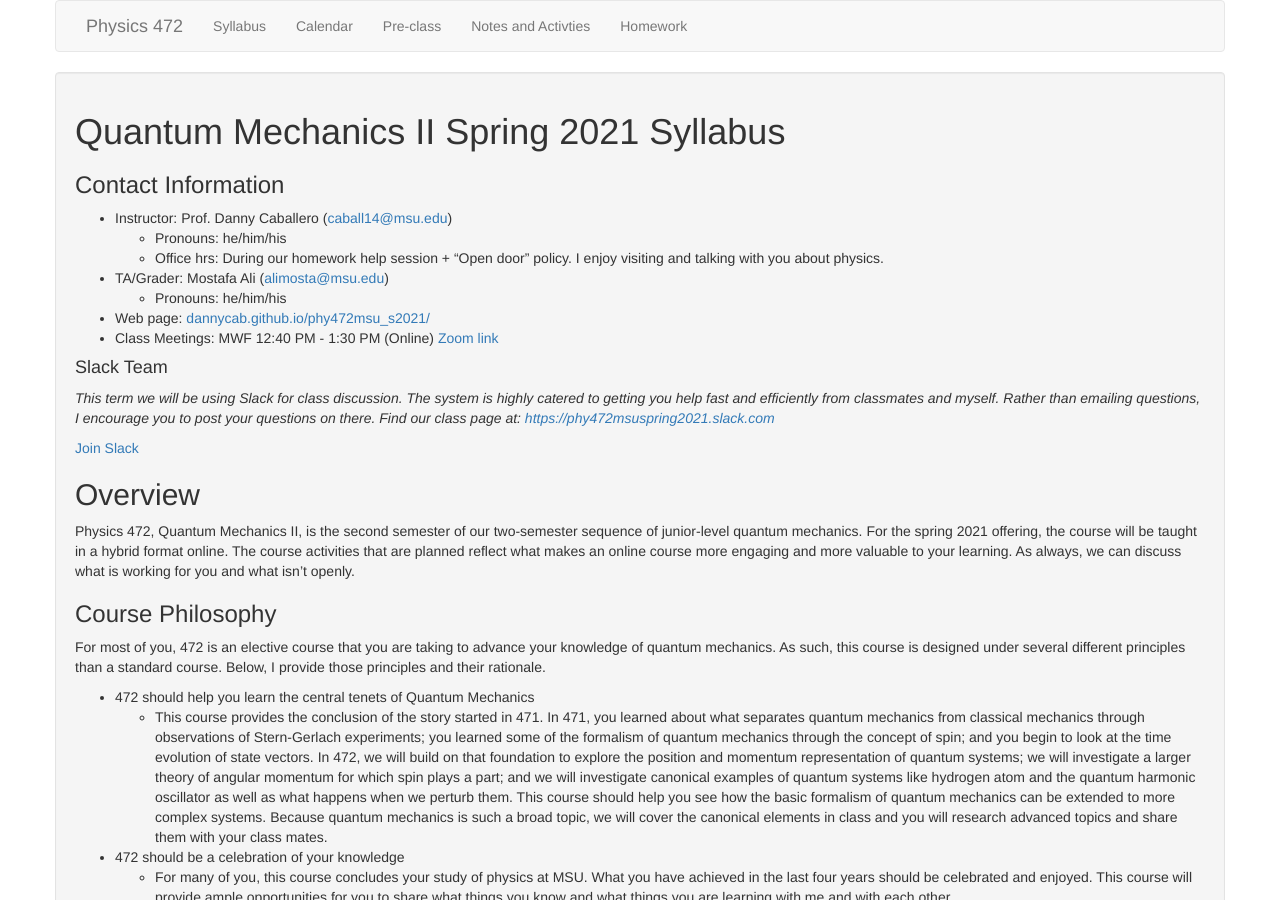
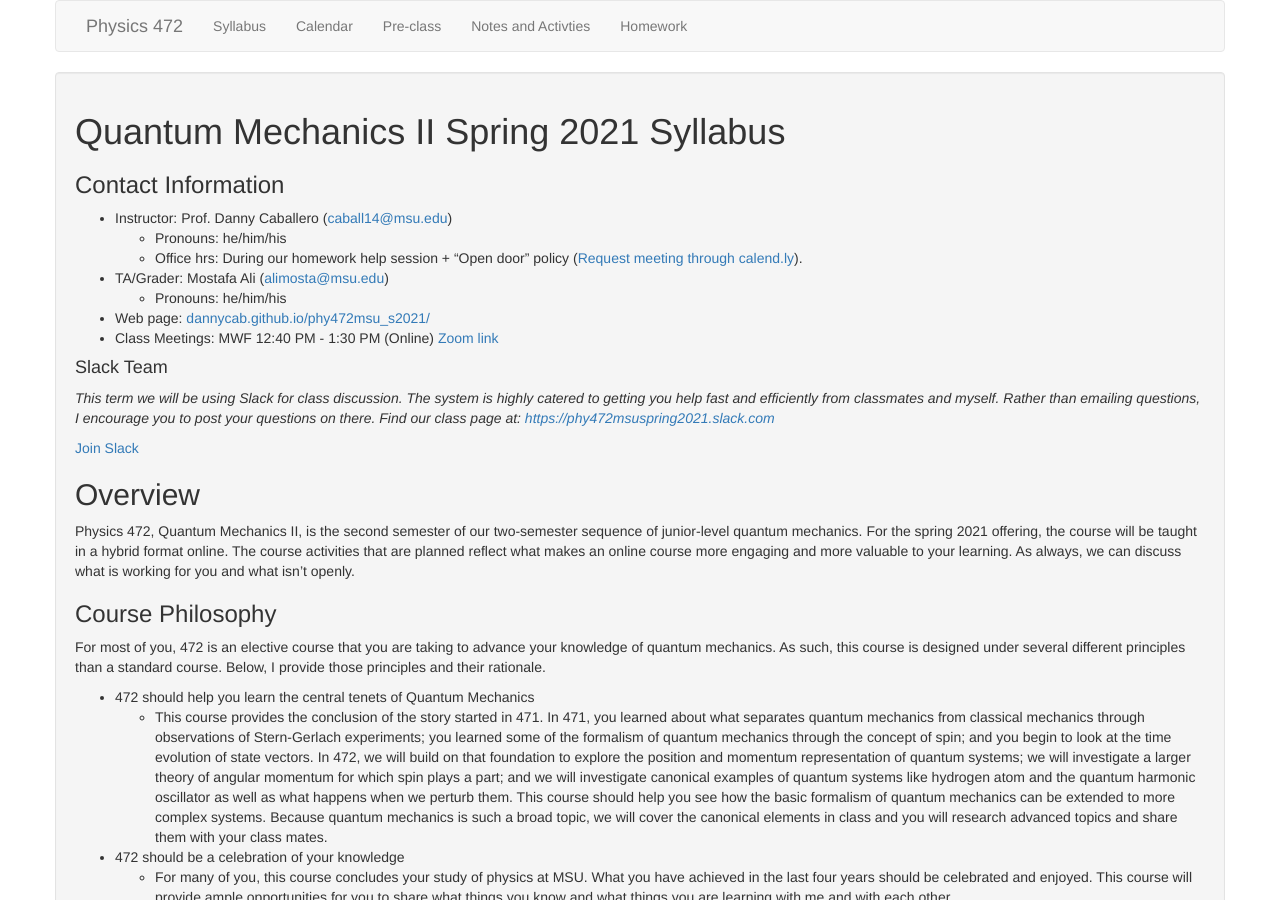
Before and after one commit to dannycab/phy472msu_s2021, a Jekyll site: the page built from syllabus.md, in a window 1280 px wide and 900 px high. Built offline with Jekyll 4.4.1, drawn with Linux system fonts in a browser that asks for light colours.

Commit message:
added calendly link

```diff
--- a/syllabus.md
+++ b/syllabus.md
@@ -9,7 +9,7 @@ use_math: true
 
 -   Instructor: Prof. Danny Caballero (<caball14@msu.edu>)
     -   Pronouns: he/him/his
-    -   Office hrs: During our homework help session + "Open door" policy. I enjoy visiting and talking with you about physics.
+    -   Office hrs: During our homework help session + "Open door" policy ([Request meeting through calend.ly](http://calend.ly/dannycab)).
 -   TA/Grader: Mostafa Ali (<alimosta@msu.edu>)
     -   Pronouns: he/him/his
 -   Web page:
```
